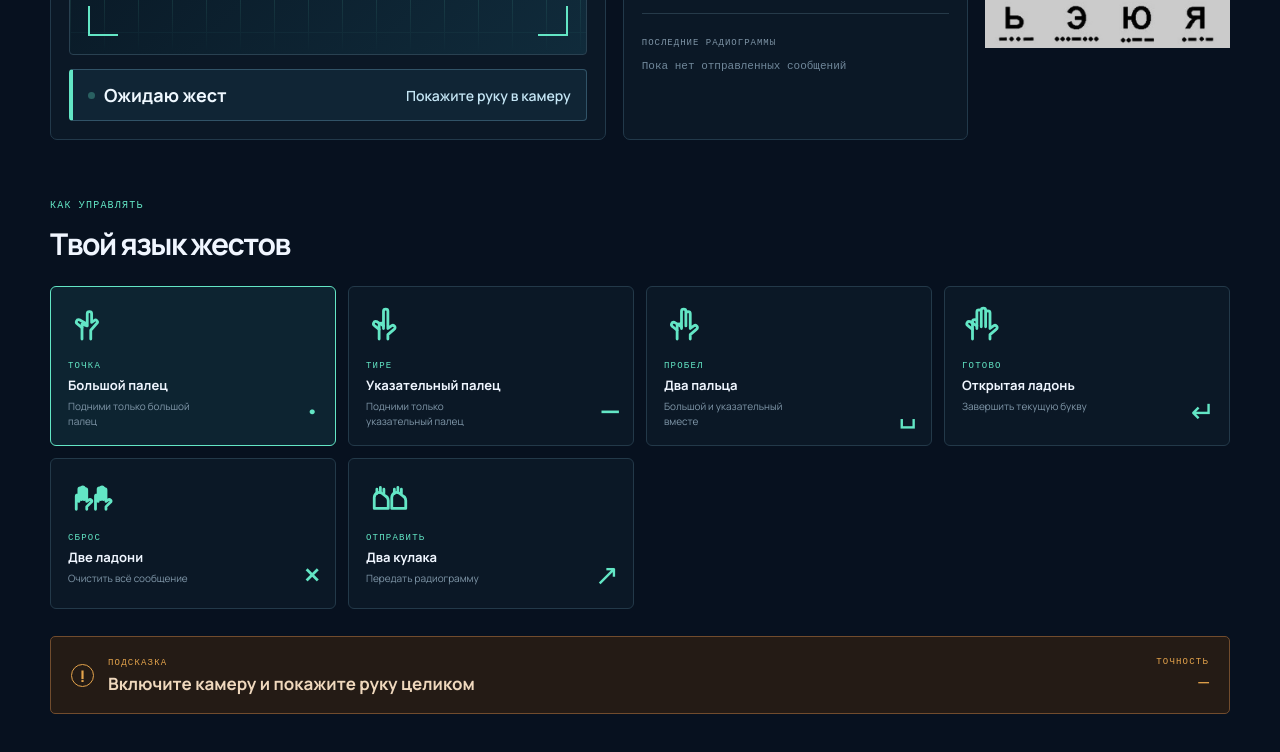
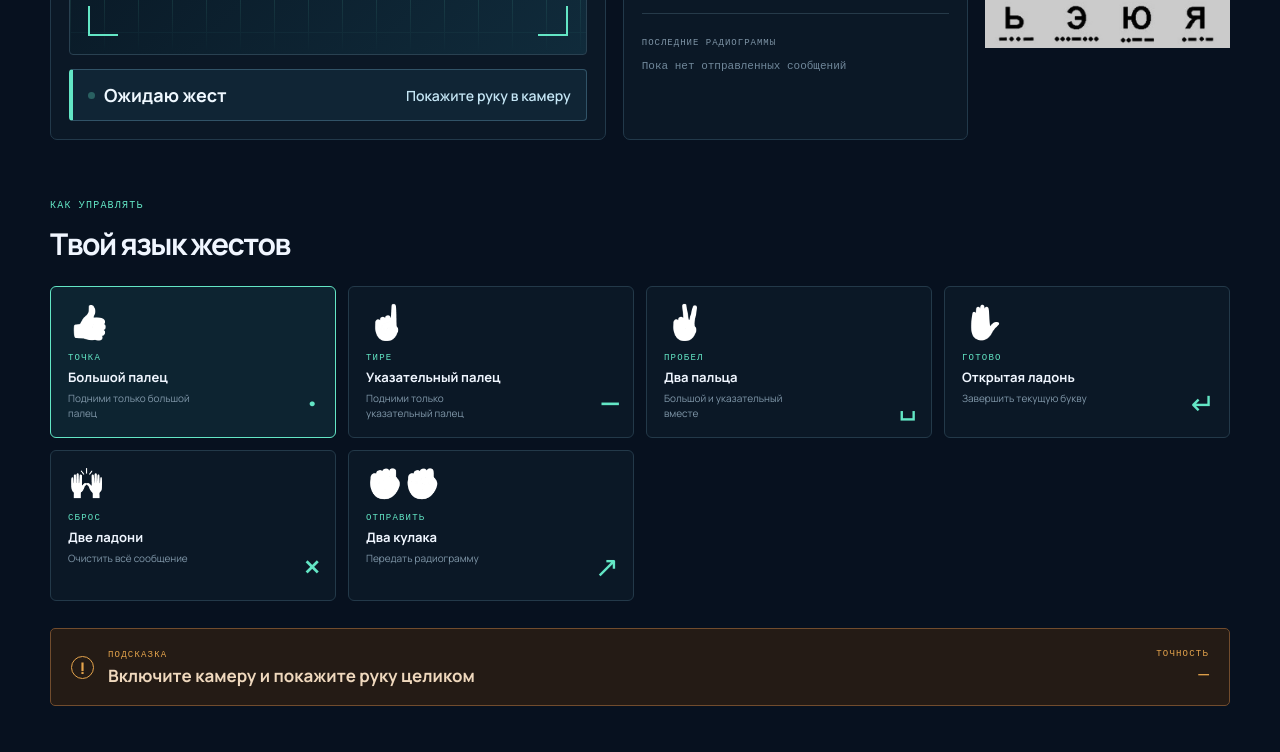
Before and after one commit to RiazArys/Beibitai_admit_hackathon, a website built with Vite: page index.html in a window 1280 px wide. Shown: the part 774-1526 px from the top of the page. Built offline with nearby package versions, Linux system fonts and the light colour scheme.

Commit message:
fix: restore recognizable monochrome gesture icons

```diff
--- a/src/main.ts
+++ b/src/main.ts
@@ -163,12 +163,12 @@ app.innerHTML = `
     <section class="guide-section">
       <div class="section-heading"><p class="eyebrow">КАК УПРАВЛЯТЬ</p><h2>Твой язык жестов</h2></div>
       <div class="gesture-grid">
-        <article class="gesture active" role="button" tabindex="0" aria-pressed="true"><div class="gesture-icon" aria-hidden="true"><svg viewBox="0 0 48 48"><path d="M16 40V23l6 2V11c0-3 5-3 5 0v10l3-2c2-2 5 1 3 3l-7 8v10"/><path d="M16 27l-5-4c-3-2-1-6 2-5l7 4"/></svg></div><div><span>ТОЧКА</span><strong>Большой палец</strong><p>Подними только большой палец</p></div><b>·</b></article>
-        <article class="gesture" role="button" tabindex="0" aria-pressed="false"><div class="gesture-icon" aria-hidden="true"><svg viewBox="0 0 48 48"><path d="M15 40V24c0-3 5-3 5 0v4V8c0-3 5-3 5 0v20l4-3c3-2 6 2 3 4l-7 6v5"/><path d="M15 29l-5-4c-3-2-1-6 2-5l8 5"/></svg></div><div><span>ТИРЕ</span><strong>Указательный палец</strong><p>Подними только указательный палец</p></div><b>—</b></article>
-        <article class="gesture" role="button" tabindex="0" aria-pressed="false"><div class="gesture-icon" aria-hidden="true"><svg viewBox="0 0 48 48"><path d="M15 40V25c0-3 5-3 5 0v3V8c0-3 5-3 5 0v17V11c0-3 5-3 5 0v17l4-3c3-2 6 2 3 4l-7 6v5"/><path d="M15 30l-5-4c-3-2-1-6 2-5l8 5"/></svg></div><div><span>ПРОБЕЛ</span><strong>Два пальца</strong><p>Большой и указательный вместе</p></div><b>␣</b></article>
-        <article class="gesture" role="button" tabindex="0" aria-pressed="false"><div class="gesture-icon" aria-hidden="true"><svg viewBox="0 0 48 48"><path d="M12 40V20c0-3 5-3 5 0v8V9c0-3 5-3 5 0v17V7c0-3 5-3 5 0v19V10c0-3 5-3 5 0v18l4-3c3-2 6 2 3 4l-7 6v5"/><path d="M12 29l-5-4c-3-2-1-6 2-5l8 5"/></svg></div><div><span>ГОТОВО</span><strong>Открытая ладонь</strong><p>Завершить текущую букву</p></div><b>↵</b></article>
-        <article class="gesture" role="button" tabindex="0" aria-pressed="false"><div class="gesture-icon double" aria-hidden="true"><svg viewBox="0 0 48 48"><path d="M6 38V23c0-2 3-2 3 0v6V15c0-2 3-2 3 0v12V14c0-2 3-2 3 0v13V16c0-2 3-2 3 0v13l3-2c2-1 4 2 2 3l-5 5v3"/><path d="M28 38V23c0-2 3-2 3 0v6V15c0-2 3-2 3 0v12V14c0-2 3-2 3 0v13V16c0-2 3-2 3 0v13l3-2c2-1 4 2 2 3l-5 5v3"/></svg></div><div><span>СБРОС</span><strong>Две ладони</strong><p>Очистить всё сообщение</p></div><b>×</b></article>
-        <article class="gesture" role="button" tabindex="0" aria-pressed="false"><div class="gesture-icon double" aria-hidden="true"><svg viewBox="0 0 48 48"><path d="M6 37V25c0-5 5-8 9-5l4 3c2 1 3 3 3 5v9H6Z"/><path d="M26 37V25c0-5 5-8 9-5l4 3c2 1 3 3 3 5v9H26Z"/><path d="M9 20v-5M13 19v-6M17 20v-5M29 20v-5M33 19v-6M37 20v-5"/></svg></div><div><span>ОТПРАВИТЬ</span><strong>Два кулака</strong><p>Передать радиограмму</p></div><b>↗</b></article>
+        <article class="gesture active" role="button" tabindex="0" aria-pressed="true"><div class="gesture-icon" aria-hidden="true">👍</div><div><span>ТОЧКА</span><strong>Большой палец</strong><p>Подними только большой палец</p></div><b>·</b></article>
+        <article class="gesture" role="button" tabindex="0" aria-pressed="false"><div class="gesture-icon" aria-hidden="true">☝</div><div><span>ТИРЕ</span><strong>Указательный палец</strong><p>Подними только указательный палец</p></div><b>—</b></article>
+        <article class="gesture" role="button" tabindex="0" aria-pressed="false"><div class="gesture-icon" aria-hidden="true">✌</div><div><span>ПРОБЕЛ</span><strong>Два пальца</strong><p>Большой и указательный вместе</p></div><b>␣</b></article>
+        <article class="gesture" role="button" tabindex="0" aria-pressed="false"><div class="gesture-icon" aria-hidden="true">✋</div><div><span>ГОТОВО</span><strong>Открытая ладонь</strong><p>Завершить текущую букву</p></div><b>↵</b></article>
+        <article class="gesture" role="button" tabindex="0" aria-pressed="false"><div class="gesture-icon double" aria-hidden="true">🙌</div><div><span>СБРОС</span><strong>Две ладони</strong><p>Очистить всё сообщение</p></div><b>×</b></article>
+        <article class="gesture" role="button" tabindex="0" aria-pressed="false"><div class="gesture-icon double" aria-hidden="true">✊✊</div><div><span>ОТПРАВИТЬ</span><strong>Два кулака</strong><p>Передать радиограмму</p></div><b>↗</b></article>
       </div>
     </section>
 
--- a/src/style.css
+++ b/src/style.css
@@ -1091,22 +1091,13 @@ button {
   background: #0d2431;
 }
 .gesture-icon {
-  width: 42px;
-  height: 42px;
+  font-size: 34px;
+  line-height: 1;
   margin-bottom: 13px;
-  color: #63e6c5;
-}
-.gesture-icon svg {
-  width: 100%;
-  height: 100%;
-  fill: none;
-  stroke: currentColor;
-  stroke-linecap: round;
-  stroke-linejoin: round;
-  stroke-width: 3.2;
+  filter: grayscale(1) brightness(2.1) contrast(1.25);
 }
 .gesture-icon.double {
-  width: 48px;
+  font-size: 30px;
 }
 .gesture span {
   color: #63e6c5;
```
